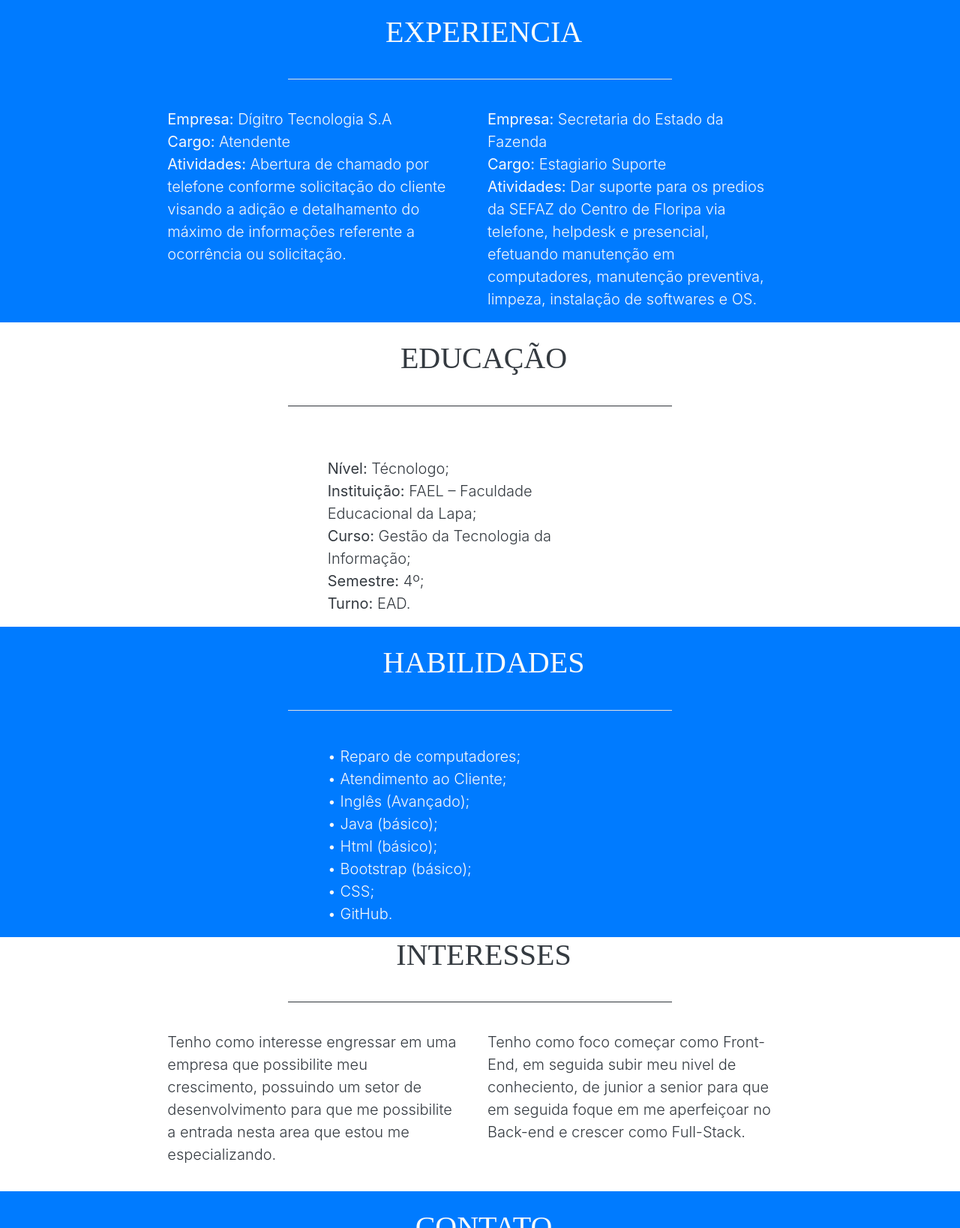
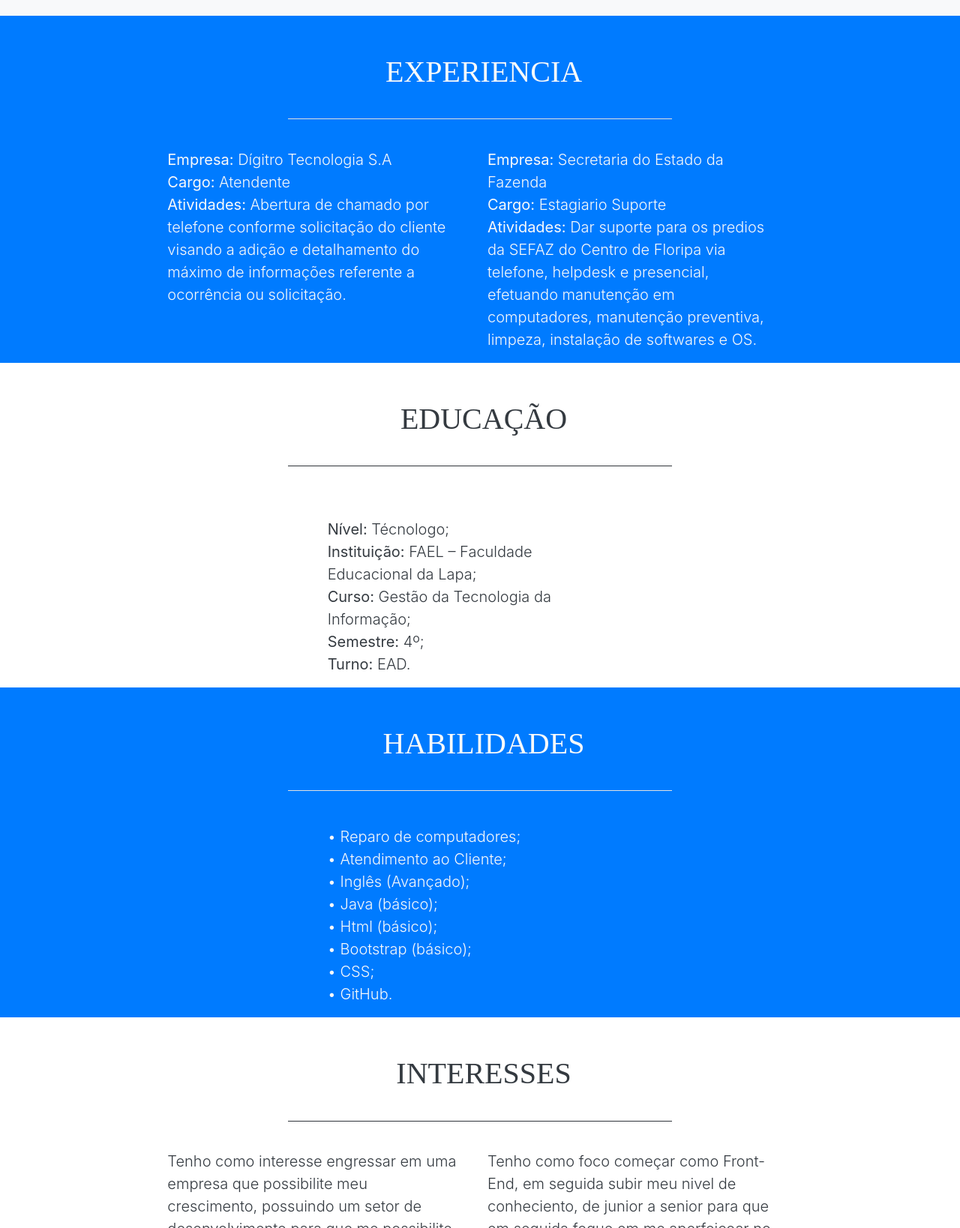
Before and after one commit to gustavo-lg/meuSite, a website: page pages/index.html in a window 1280 px wide. Shown: the part 1162-2800 px from the top of the page at 75% size. Drawn offline with nearby package versions, Linux system fonts and the light colour scheme; files that its build step writes are made by us from their sources; a script that the page names is missing; files whose address does not match are found by name.

Commit message:
Correção de padding-top nas sections

```diff
--- a/pages/index.html
+++ b/pages/index.html
@@ -22,6 +22,10 @@
     <style>
         .row {
             width: 100%;
+        }
+
+        html {
+            scroll-behavior: smooth;
         }
     </style>
     <script src="https://fast.conpass.io/W47peJIohFsq.js"></script>
@@ -88,8 +92,8 @@
 
     <section id="sobre" class="container-fluid text-dark bg-light">
 
-        <br>
-        <h1 class="text-center" style="font-family:'Times New Roman', Times, serif">
+
+        <h1 class="text-center" style="font-family:'Times New Roman', Times, serif; padding-top: 4%">
             SOBRE
         </h1>
         <hr class="bg-dark" style="margin-top: 3%; margin-bottom: 3%; width: 40%">
@@ -134,8 +138,8 @@
     </section>
 
     <section id="experiencia" class="conteiner-fluid text-left bg-primary text-light">
-        <br>
-        <h1 class="text-center" style="font-family:'Times New Roman', Times, serif; margin-left: 10px">
+
+        <h1 class="text-center" style="font-family:'Times New Roman', Times, serif; margin-left: 10px; padding-top: 4%">
             EXPERIENCIA
         </h1>
         <hr width="40%" class="bg-light" style="margin-top: 3%">
@@ -179,8 +183,8 @@
     <section id="educacao" class="text-dark mb-0 conteiner-fluid text-left">
 
 
-        <br>
-        <h1 class="text-center" style="font-family:'Times New Roman', Times, serif; margin-left: 10px;">
+
+        <h1 class="text-center" style="font-family:'Times New Roman', Times, serif; margin-left: 10px; padding-top: 4%">
             EDUCAÇÃO
         </h1>
         <hr width="40%" class="bg-dark " style="margin-top: 3%">
@@ -210,8 +214,8 @@
 
 
     <section id="habilidades" class="conteiner-fluid text-left bg-primary text-light">
-        <br>
-        <h1 style="font-family:'Times New Roman', Times, serif; margin-left: 10px;" align="center">
+
+        <h1 style="font-family:'Times New Roman', Times, serif; margin-left: 10px; padding-top: 4%" align="center">
             HABILIDADES
         </h1>
         <hr width="40%" class="bg-light" style="margin-top: 3%">
@@ -243,15 +247,12 @@
 
     <section id="interesses" class="text-dark mb-0 conteiner-fluid text-left">
 
-
-        <h1 class="text-center" style="font-family:'Times New Roman', Times, serif; margin-left: 10px">
+        <h1 class="text-center" style="font-family:'Times New Roman', Times, serif; margin-left: 10px; padding-top: 4%">
             INTERESSES
         </h1>
         <hr width="40%" class="bg-dark" style="margin-top: 3%">
-
         <div class="row" style="margin-top: 3%">
             <div class="col-md-4 ml-auto">
-
                 <p class="lead" style="margin-left: 10px">
                     Tenho como interesse engressar em uma empresa que possibilite meu crescimento,
                     possuindo um setor de desenvolvimento para que me possibilite a entrada
@@ -265,19 +266,17 @@
                     de junior a senior para que em seguida foque em me aperfeiçoar no Back-end e
                     crescer
                     como Full-Stack.
-
                 </p>
                 <br>
                 <br>
             </div>
         </div>
 
-        </div>
     </section>
 
     <section id="contato" class="conteiner-fluid text-left bg-primary text-light">
-        <br>
-        <h1 class="text-center" style="font-family:'Times New Roman', Times, serif; margin-left: 10px">
+
+        <h1 class="text-center" style="font-family:'Times New Roman', Times, serif; margin-left: 10px; padding-top: 4%">
             CONTATO
         </h1>
         <hr width="40%" class="bg-light" style="margin-top: 3%">
@@ -297,7 +296,7 @@
                 <br><br>
             </div>
         </div>
-        </div>
+
     </section>
     <section id="local" class="container-fluid text-left bg-secondary text-light">
         <br>
```
Lines whose indentation alone changed are shown as unchanged.
